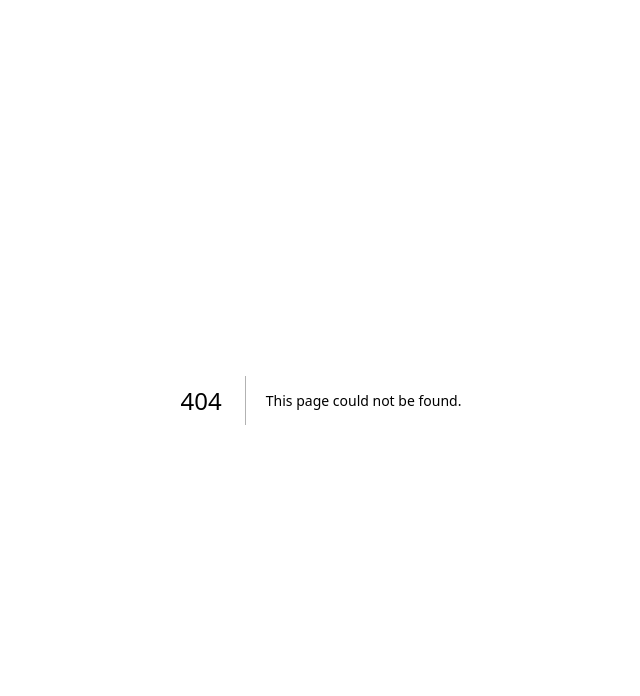
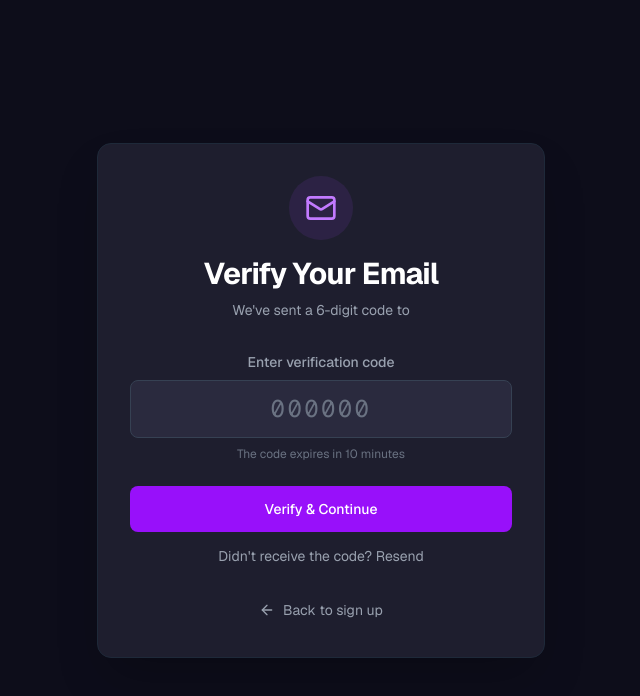
Before and after one commit to JohnCarloGamayo/website-builder-gamayo, a Next.js app: page /verify-otp in a window 1280 px wide. Before the commit this address had no page. Shown: the top 696 px of the page, without its empty margins (319-959 px from the left). Built offline with nearby package versions, Linux system fonts and the light colour scheme.

Commit message:
Add OTP verification system for email signup

```diff
--- a/app/signup/actions.ts
+++ b/app/signup/actions.ts
@@ -8,17 +8,25 @@ import { createClient } from '@/lib/supabase/server'
 export async function signup(formData: FormData) {
   const supabase = await createClient()
 
-  const data = {
-    email: formData.get('email') as string,
-    password: formData.get('password') as string,
-  }
+  const email = formData.get('email') as string
+  const password = formData.get('password') as string
 
-  const { error } = await supabase.auth.signUp(data)
+  // Use signInWithOtp to send OTP instead of creating account immediately
+  const { error } = await supabase.auth.signInWithOtp({
+    email,
+    options: {
+      shouldCreateUser: true,
+      data: {
+        // Store password for later account creation after OTP verification
+        temp_password: password
+      }
+    }
+  })
 
   if (error) {
     redirect(`/signup?message=${encodeURIComponent(error.message)}`)
   }
 
-  revalidatePath('/', 'layout')
-  redirect('/editor')
+  // Redirect to OTP verification page
+  redirect(`/verify-otp?email=${encodeURIComponent(email)}`)
 }
--- /dev/null
+++ b/app/verify-otp/actions.ts
@@ -0,0 +1,39 @@
+'use server'
+
+import { revalidatePath } from 'next/cache'
+import { redirect } from 'next/navigation'
+import { createClient } from '@/lib/supabase/server'
+
+export async function verifyOTP(formData: FormData) {
+  const supabase = await createClient()
+
+  const email = formData.get('email') as string
+  const token = formData.get('token') as string
+
+  const { error } = await supabase.auth.verifyOtp({
+    email,
+    token,
+    type: 'email'
+  })
+
+  if (error) {
+    redirect(`/verify-otp?email=${encodeURIComponent(email)}&message=${encodeURIComponent(error.message)}`)
+  }
+
+  revalidatePath('/', 'layout')
+  redirect('/editor')
+}
+
+export async function resendOTP(email: string) {
+  const supabase = await createClient()
+
+  const { error } = await supabase.auth.signInWithOtp({
+    email,
+  })
+
+  if (error) {
+    return { error: error.message }
+  }
+
+  return { success: true }
+}
--- /dev/null
+++ b/app/verify-otp/page.tsx
@@ -0,0 +1,133 @@
+'use client';
+import Link from 'next/link'
+import { verifyOTP, resendOTP } from './actions'
+import React, { Suspense, useState } from 'react'
+import { useToast } from "@/components/ui/use-toast"
+import { useSearchParams } from 'next/navigation'
+import { Mail, ArrowLeft } from 'lucide-react'
+
+function VerifyOTPForm() {
+  const { toast } = useToast()
+  const searchParams = useSearchParams()
+  const email = searchParams.get('email') || ''
+  const message = searchParams.get('message')
+  const [isResending, setIsResending] = useState(false)
+
+  React.useEffect(() => {
+    if (message) {
+      toast({
+        variant: "destructive",
+        title: "Verification Error",
+        description: message,
+      })
+    }
+  }, [message, toast])
+
+  const handleResend = async () => {
+    setIsResending(true)
+    const result = await resendOTP(email)
+
+    if (result.error) {
+      toast({
+        variant: "destructive",
+        title: "Resend Failed",
+        description: result.error,
+      })
+    } else {
+      toast({
+        title: "OTP Sent!",
+        description: "A new verification code has been sent to your email.",
+      })
+    }
+    setIsResending(false)
+  }
+
+  return (
+    <div className="min-h-screen flex items-center justify-center bg-[#0d0d1a] text-white p-4">
+      <div className="w-full max-w-md space-y-8 bg-[#1e1e2e] p-8 rounded-xl border border-gray-800 shadow-2xl">
+        <div className="text-center">
+          <div className="mx-auto w-16 h-16 bg-purple-500/10 rounded-full flex items-center justify-center mb-4">
+            <Mail className="w-8 h-8 text-purple-400" />
+          </div>
+          <h2 className="text-3xl font-bold tracking-tight">Verify Your Email</h2>
+          <p className="mt-2 text-sm text-gray-400">
+            We've sent a 6-digit code to
+          </p>
+          <p className="text-purple-400 font-medium">{email}</p>
+        </div>
+
+        <form className="mt-8 space-y-6">
+          <input type="hidden" name="email" value={email} />
+
+          <div className="space-y-4">
+            <div>
+              <label htmlFor="token" className="block text-sm font-medium text-gray-400 mb-2 text-center">
+                Enter verification code
+              </label>
+              <input
+                id="token"
+                name="token"
+                type="text"
+                maxLength={6}
+                pattern="[0-9]{6}"
+                required
+                autoComplete="one-time-code"
+                className="relative block w-full rounded-md border border-gray-700 bg-[#2a2a3e] px-4 py-3 text-white text-center text-2xl tracking-widest placeholder-gray-500 focus:border-purple-500 focus:outline-none focus:ring-2 focus:ring-purple-500 font-mono"
+                placeholder="000000"
+              />
+              <p className="mt-2 text-xs text-gray-500 text-center">
+                The code expires in 10 minutes
+              </p>
+            </div>
+          </div>
+
+          {message && (
+            <div className="p-3 bg-red-900/50 border border-red-500/50 rounded text-sm text-red-200 text-center">
+              {message}
+            </div>
+          )}
+
+          <div className="space-y-3">
+            <button
+              formAction={verifyOTP}
+              className="group relative flex w-full justify-center rounded-md border border-transparent bg-purple-600 px-4 py-3 text-sm font-medium text-white hover:bg-purple-700 focus:outline-none focus:ring-2 focus:ring-purple-500 focus:ring-offset-2 disabled:opacity-50 transition-colors"
+            >
+              Verify & Continue
+            </button>
+
+            <button
+              type="button"
+              onClick={handleResend}
+              disabled={isResending}
+              className="w-full text-center text-sm text-gray-400 hover:text-purple-400 transition-colors disabled:opacity-50"
+            >
+              {isResending ? 'Sending...' : "Didn't receive the code? Resend"}
+            </button>
+          </div>
+        </form>
+
+        <div className="text-center">
+          <Link
+            href="/signup"
+            className="inline-flex items-center gap-2 text-sm text-gray-400 hover:text-white transition-colors"
+          >
+            <ArrowLeft size={16} />
+            Back to sign up
+          </Link>
+        </div>
+      </div>
+    </div>
+  )
+}
+
+export default function VerifyOTP() {
+  return (
+    <Suspense fallback={
+      <div className="min-h-screen flex items-center justify-center bg-[#0d0d1a] text-white">
+        <div className="text-gray-400">Loading...</div>
+      </div>
+    }>
+      <VerifyOTPForm />
+    </Suspense>
+  )
+}
```
